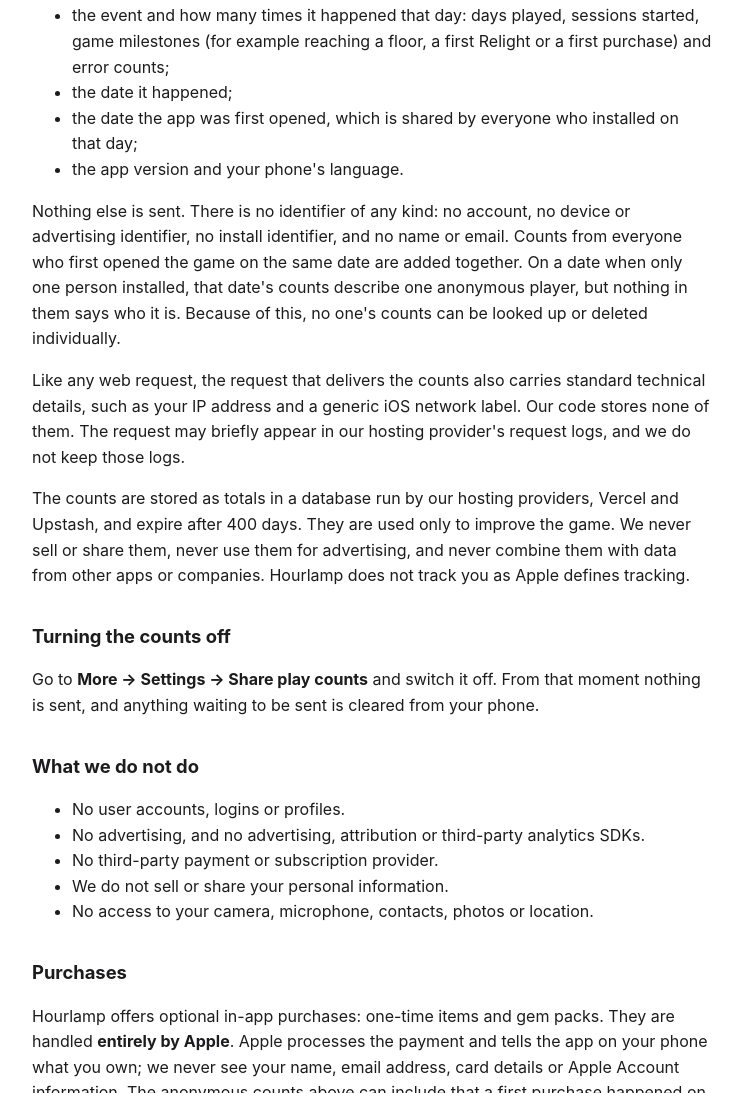
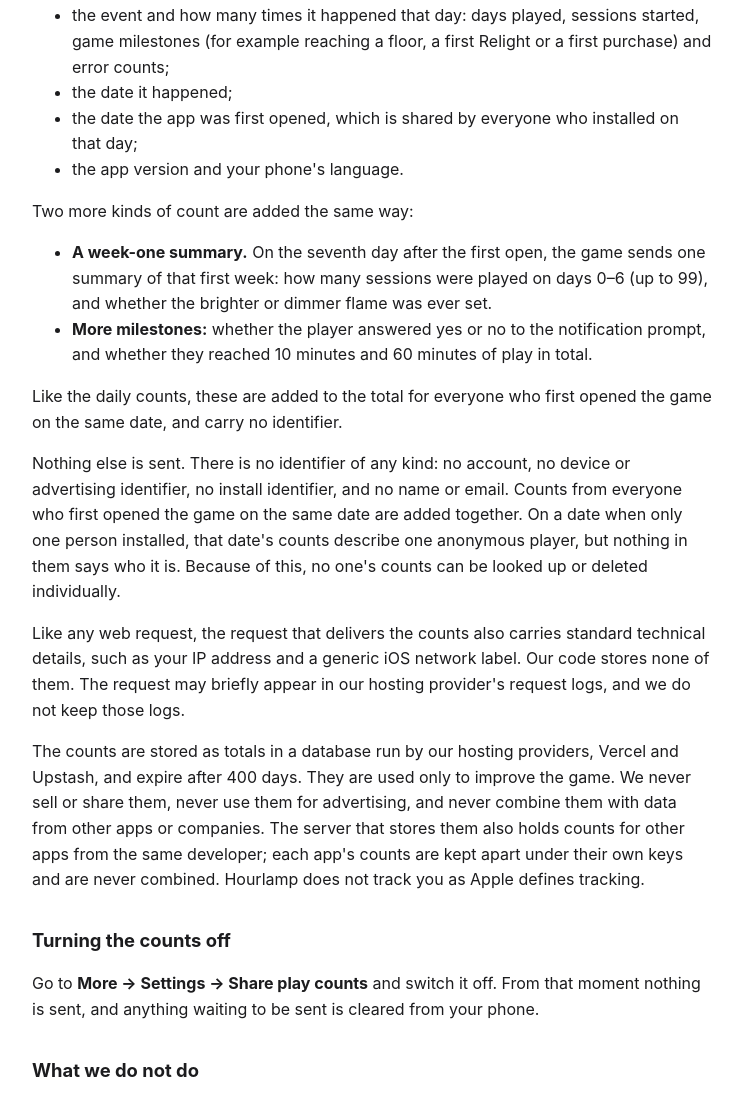
Before and after one commit to jmarrr/legal, a plain HTML site: page hourlamp-privacy.html in a window 1280 px wide. Shown: the part 666-1759 px from the top of the page, without its empty margins (268-1010 px from the left). Drawn offline with Linux system fonts and the light colour scheme.

Commit message:
Hourlamp privacy: the week-one summary, the notification and play-time milestones, and the shared counter kept apart per app
Co-Authored-By: Claude Opus 5.5 <noreply@anthropic.com>

```diff
--- a/hourlamp-privacy.html
+++ b/hourlamp-privacy.html
@@ -41,6 +41,16 @@ daily counts of play events to our own counter. Each count contains only:</p>
   <li>the date the app was first opened, which is shared by everyone who installed on that day;</li>
   <li>the app version and your phone's language.</li>
 </ul>
+<p>Two more kinds of count are added the same way:</p>
+<ul>
+  <li><strong>A week-one summary.</strong> On the seventh day after the first open, the game sends one
+      summary of that first week: how many sessions were played on days 0–6 (up to 99), and whether
+      the brighter or dimmer flame was ever set.</li>
+  <li><strong>More milestones:</strong> whether the player answered yes or no to the notification
+      prompt, and whether they reached 10 minutes and 60 minutes of play in total.</li>
+</ul>
+<p>Like the daily counts, these are added to the total for everyone who first opened the game on the
+same date, and carry no identifier.</p>
 <p>Nothing else is sent. There is no identifier of any kind: no account, no device or advertising
 identifier, no install identifier, and no name or email. Counts from everyone who first opened the
 game on the same date are added together. On a date when only one person installed, that date's
@@ -53,6 +63,8 @@ logs.</p>
 <p>The counts are stored as totals in a database run by our hosting providers, Vercel and Upstash,
 and expire after 400 days. They are used only to improve the game. We never sell or share them,
 never use them for advertising, and never combine them with data from other apps or companies.
+The server that stores them also holds counts for other apps from the same developer; each app's
+counts are kept apart under their own keys and are never combined.
 Hourlamp does not track you as Apple defines tracking.</p>
 
 <h2>Turning the counts off</h2>
```
